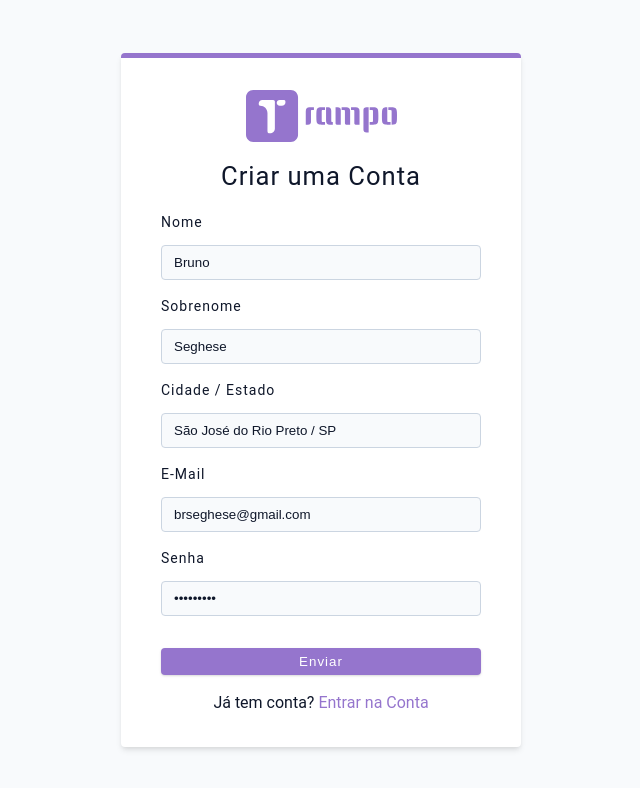
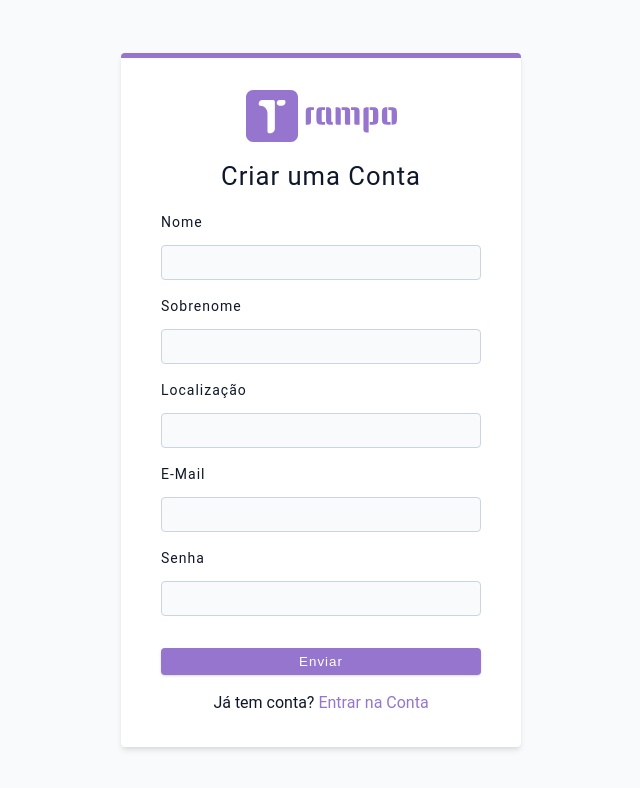
Before and after one commit to brseghese/sm-mern-stack-course, a React (Vite) app in the folder client/: page /register in a window 1280 px wide. Shown: the top 788 px of the page, without its empty margins (319-959 px from the left). Built offline with nearby package versions, Linux system fonts and the light colour scheme; the HTML template or start-up script is replaced by a standard one.

Commit message:
client - remove default values input - development

```diff
--- a/client/src/pages/Login.jsx
+++ b/client/src/pages/Login.jsx
@@ -24,18 +24,8 @@ const Login = () => {
       <Form method='post' className='form'>
         <Logo />
         <h4>Entrar na Conta</h4>
-        <FormRow
-          type='email'
-          name='email'
-          labelText='e-mail'
-          defaultValue='brseghese@gmail.com'
-        />
-        <FormRow
-          type='password'
-          name='password'
-          labelText='senha'
-          defaultValue='secret123'
-        />
+        <FormRow type='email' name='email' labelText='e-mail' />
+        <FormRow type='password' name='password' labelText='senha' />
         <SubmitBtn />
         <p>
           Não tem conta?
--- a/client/src/pages/Profile.jsx
+++ b/client/src/pages/Profile.jsx
@@ -65,7 +65,7 @@ const Profile = () => {
           <FormRow
             type='text'
             name='location'
-            labelText='endereço'
+            labelText='localização'
             defaultValue={location}
           />
           <SubmitBtn formBtn />
--- a/client/src/pages/Register.jsx
+++ b/client/src/pages/Register.jsx
@@ -24,36 +24,11 @@ const Register = () => {
       <Form method='post' className='form'>
         <Logo />
         <h4>Criar uma Conta</h4>
-        <FormRow
-          type='text'
-          name='name'
-          labelText='nome'
-          defaultValue='Bruno'
-        />
-        <FormRow
-          type='text'
-          name='lastName'
-          labelText='sobrenome'
-          defaultValue='Seghese'
-        />
-        <FormRow
-          type='text'
-          name='location'
-          labelText='cidade / estado'
-          defaultValue='São José do Rio Preto / SP'
-        />
-        <FormRow
-          type='email'
-          name='email'
-          labelText='e-mail'
-          defaultValue='brseghese@gmail.com'
-        />
-        <FormRow
-          type='password'
-          name='password'
-          labelText='senha'
-          defaultValue='secret123'
-        />
+        <FormRow type='text' name='name' labelText='nome' />
+        <FormRow type='text' name='lastName' labelText='sobrenome' />
+        <FormRow type='text' name='location' labelText='localização' />
+        <FormRow type='email' name='email' labelText='e-mail' />
+        <FormRow type='password' name='password' labelText='senha' />
         <SubmitBtn />
         <p>
           Já tem conta?
```
